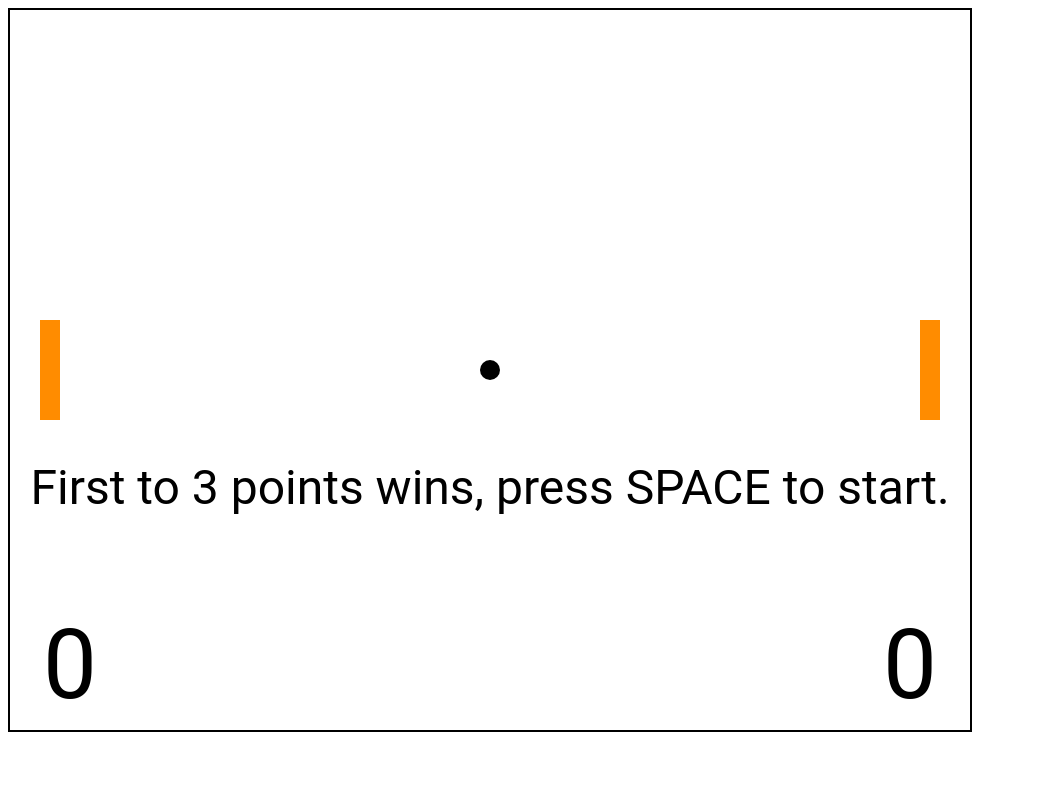
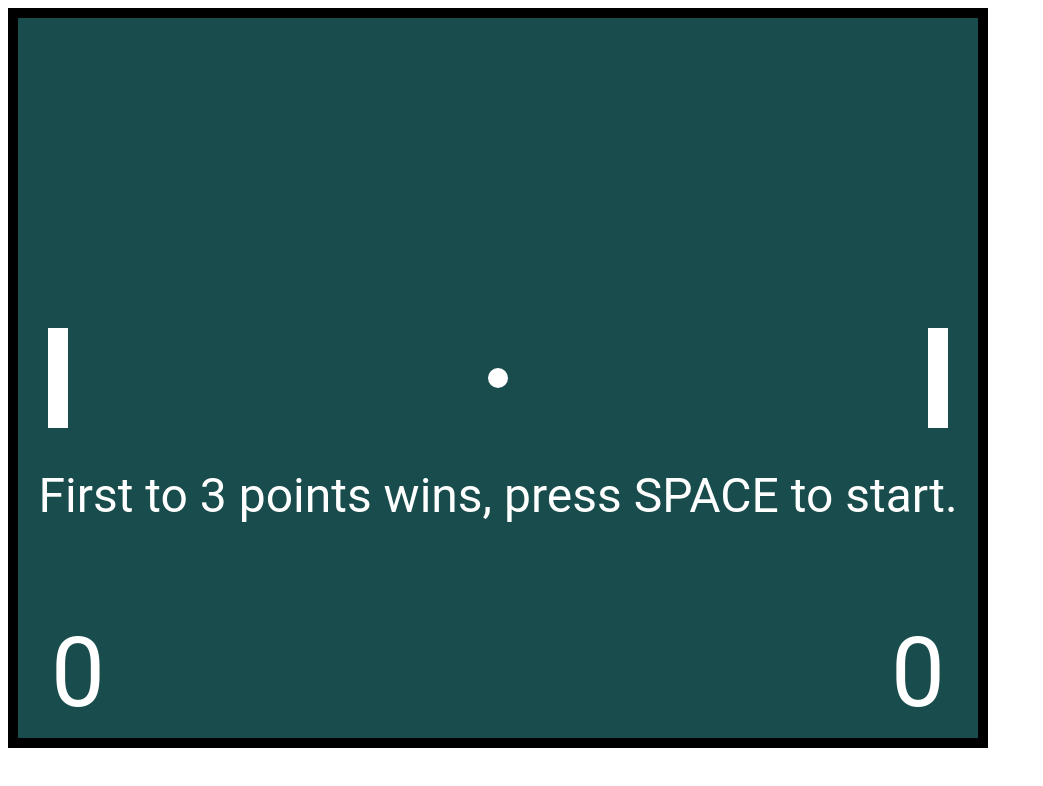
Before and after one commit to BBasilio77/Pong, a plain HTML site: page index.html in a window 1280 px wide. Shown: the whole page, without its empty margins (0-1043 px from the left). Drawn offline with Linux system fonts and the light colour scheme.

Commit message:
changing background & paddle colors, making the border seeable.

```diff
--- a/index.html
+++ b/index.html
@@ -2,7 +2,7 @@
      <head>
 <title>Pong</title>
 <style>
-    canvas { border: 2px solid black}
+    canvas { border: 10px solid rgb(0, 0, 0)}
 </style>
 <script type="text/javascript" src="pong.js"></script>
 </head>
--- a/pong.js
+++ b/pong.js
@@ -20,7 +20,7 @@ class Ball {
 
     }
     draw(ctx) {
-        ctx.fillStyle = "rgb(0 0 0)"
+        ctx.fillStyle = "rgb(255 255 255)"
         ctx.beginPath()
         ctx.arc(this.x, this.y, this.radius, 0, Math.PI * 2)
         ctx.fill()
@@ -60,7 +60,7 @@ class Paddle {
 
     }
     draw(ctx) {
-        ctx.fillStyle = "rgb(255 140 0)"
+        ctx.fillStyle = "rgb(255 255 255)"
         ctx.fillRect(this.x - (this.width / 2),
             this.y - (this.height / 2),
             this.width, this.height)
@@ -255,8 +255,8 @@ class Pong {
     frame() {
 
             //clearing the canvas
-
-        this.ctx.clearRect(0, 0, 480, 360)
+        this.ctx.fillStyle = "rgb(25 76 76)"
+        this.ctx.fillRect(0, 0, 480, 360)
 
         //drawing the paddles and the ball
         this.leftpaddle.draw(this.ctx)
```
